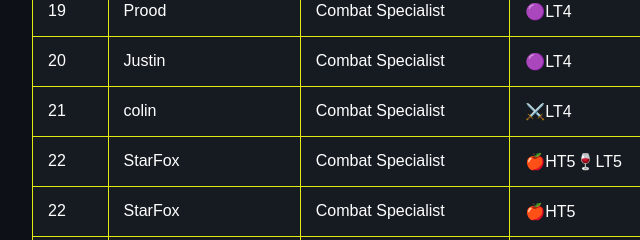
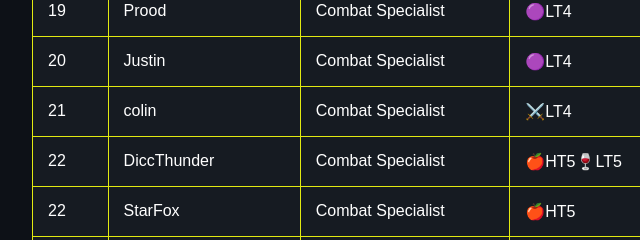
Before and after one commit to NaLogisch990/Fuzangeonau-Tierlist, a plain HTML site: page index.html in a window 1280 px wide. Shown: the part 1180-1420 px from the top of the page, 96-736 px from the left. Drawn offline with Linux system fonts and the light colour scheme.

Commit message:
Update index.html

```diff
--- a/index.html
+++ b/index.html
@@ -222,7 +222,7 @@
             </tr>
             <tr>
                 <td>22</td>
-                <td>StarFox</td>
+                <td>DiccThunder</td>
                 <td>Combat Specialist</td>
                 <td>🍎HT5🍷LT5</td>
                 <td>3</td>
```
